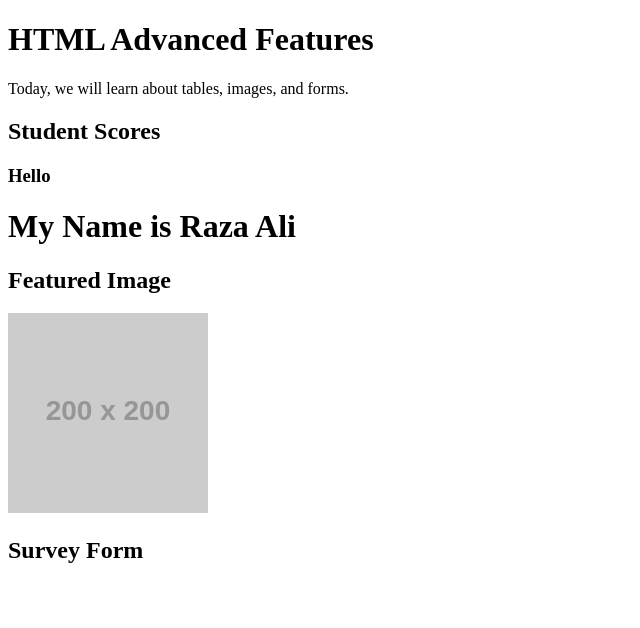
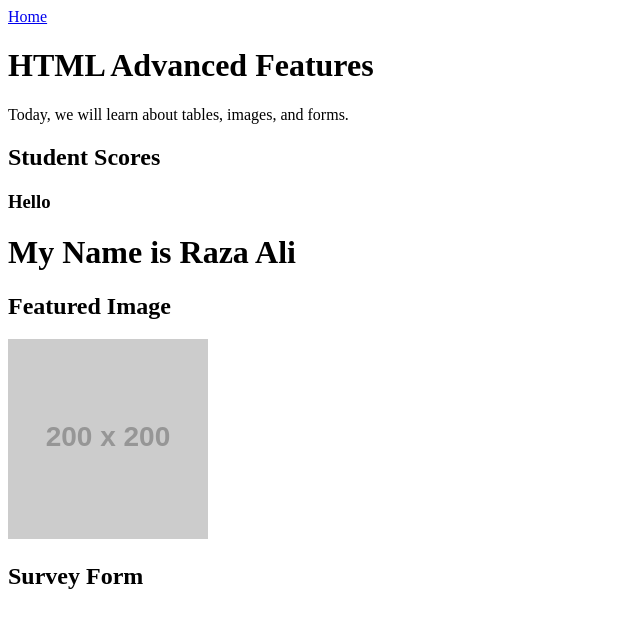
Before and after one commit to syedrazaali/IntroTest, a plain HTML site: page index.html in a window 1280 px wide. Shown: the whole page, without its empty margins (0-640 px from the left). Drawn offline with Linux system fonts and the light colour scheme; placeholder pictures from the web are drawn by us.

Commit message:
Update index.html

```diff
--- a/index.html
+++ b/index.html
@@ -4,6 +4,9 @@
     <title>HTML Advanced Features</title>
 </head>
 <body>
+    <nav>
+        <a href="intro.html">Home</a>
+    </nav>
 
     <!-- Main Heading -->
     <h1>HTML Advanced Features</h1>
```
